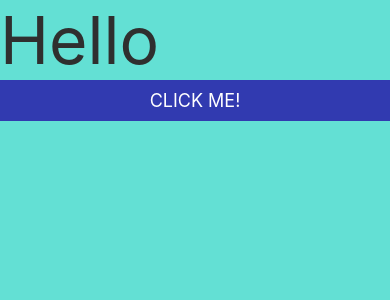
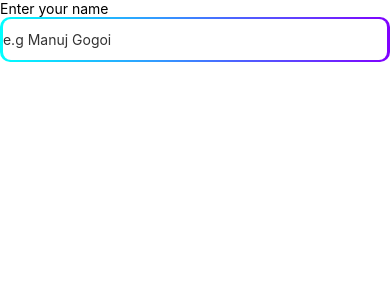
Before and after one commit to manujgogoi/RN-Practice, a React Native app: screen / in a window 390 px wide. Shown: the top 300 px of the page. Built offline with nearby package versions, Linux system fonts and the light colour scheme.

Commit message:
Linear Gradient border

```diff
--- a/App.js
+++ b/App.js
@@ -6,43 +6,34 @@ import {
   Platform,
   Pressable,
   Modal,
+  TextInput,
 } from "react-native";
 import { StatusBar } from "expo-status-bar";
 import { useState } from "react";
+import { LinearGradient } from "expo-linear-gradient";
 
 const App = () => {
   const [modalVisible, setModalVisible] = useState(false);
   return (
     <SafeAreaView style={styles.container}>
-      <StatusBar style="dark" />
       <View>
-        <Text style={styles.text}>Hello</Text>
+        <Text>Enter your name</Text>
+        <LinearGradient
+          colors={[
+            "#00FFFF",
+            "#17C8FF",
+            "#329BFF",
+            "#4C64FF",
+            "#6536FF",
+            "#8000FF",
+          ]}
+          start={{ x: 0.0, y: 1.0 }}
+          end={{ x: 1.0, y: 1.0 }}
+          style={styles.grediant}
+        >
+          <TextInput style={styles.textInput} placeholder="e.g Manuj Gogoi" />
+        </LinearGradient>
       </View>
-      <Pressable style={styles.button} onPress={() => setModalVisible(true)}>
-        <Text style={styles.buttonText}>Click Me!</Text>
-      </Pressable>
-
-      {/* Modal */}
-      <Modal
-        visible={modalVisible}
-        transparent
-        animationType="slide"
-        hardwareAccelerated
-        onRequestClose={() => setModalVisible(false)}
-      >
-        <View style={styles.modalBackdrop}>
-          <View style={styles.modalView}>
-            <Text style={styles.modalTitle}>Hello I am a Modal!!</Text>
-            <Pressable
-              style={styles.button}
-              onPress={() => setModalVisible(false)}
-            >
-              <Text style={styles.buttonText}>Close</Text>
-            </Pressable>
-          </View>
-        </View>
-      </Modal>
-      {/* Modal End */}
     </SafeAreaView>
   );
 };
@@ -51,34 +42,24 @@ const styles = StyleSheet.create({
   container: {
     flex: 1,
     paddingTop: Platform.OS === "android" ? 25 : 0,
-    backgroundColor: "#63e0d4",
   },
-  text: {
-    color: "#2f2f2f",
-    fontSize: 66,
+  grediant: {
+    height: 45,
+    width: "100%",
+    justifyContent: "center",
+    alignSelf: "center",
+    borderRadius: 10,
+    padding: 1,
   },
-  button: {
-    backgroundColor: "#313ab0",
-    alignItems: "center",
-    paddingVertical: 10,
-  },
-  buttonText: {
-    color: "#fff",
-    fontSize: 18,
-    textTransform: "uppercase",
-  },
-  modalBackdrop: {
-    flex: 1,
-    alignItems: "center",
+  textInput: {
+    flex: 1.0,
+    alignSelf: "center",
     justifyContent: "center",
-    backgroundColor: "#000000aa",
-  },
-  modalView: {
-    backgroundColor: "pink",
-    width: 300,
-    height: 400,
-    padding: 10,
-    borderRadius: 10,
+    backgroundColor: "#ffffff",
+    color: "#333",
+    width: "99%",
+    margin: 1,
+    borderRadius: 8,
   },
 });
 
--- a/package.json
+++ b/package.json
@@ -11,6 +11,7 @@
   },
   "dependencies": {
     "expo": "~44.0.0",
+    "expo-linear-gradient": "~11.0.3",
     "expo-status-bar": "~1.2.0",
     "react": "17.0.1",
     "react-dom": "17.0.1",
```
Also changed, not shown: 1 other file (tests, documents, lock files or other folders).
